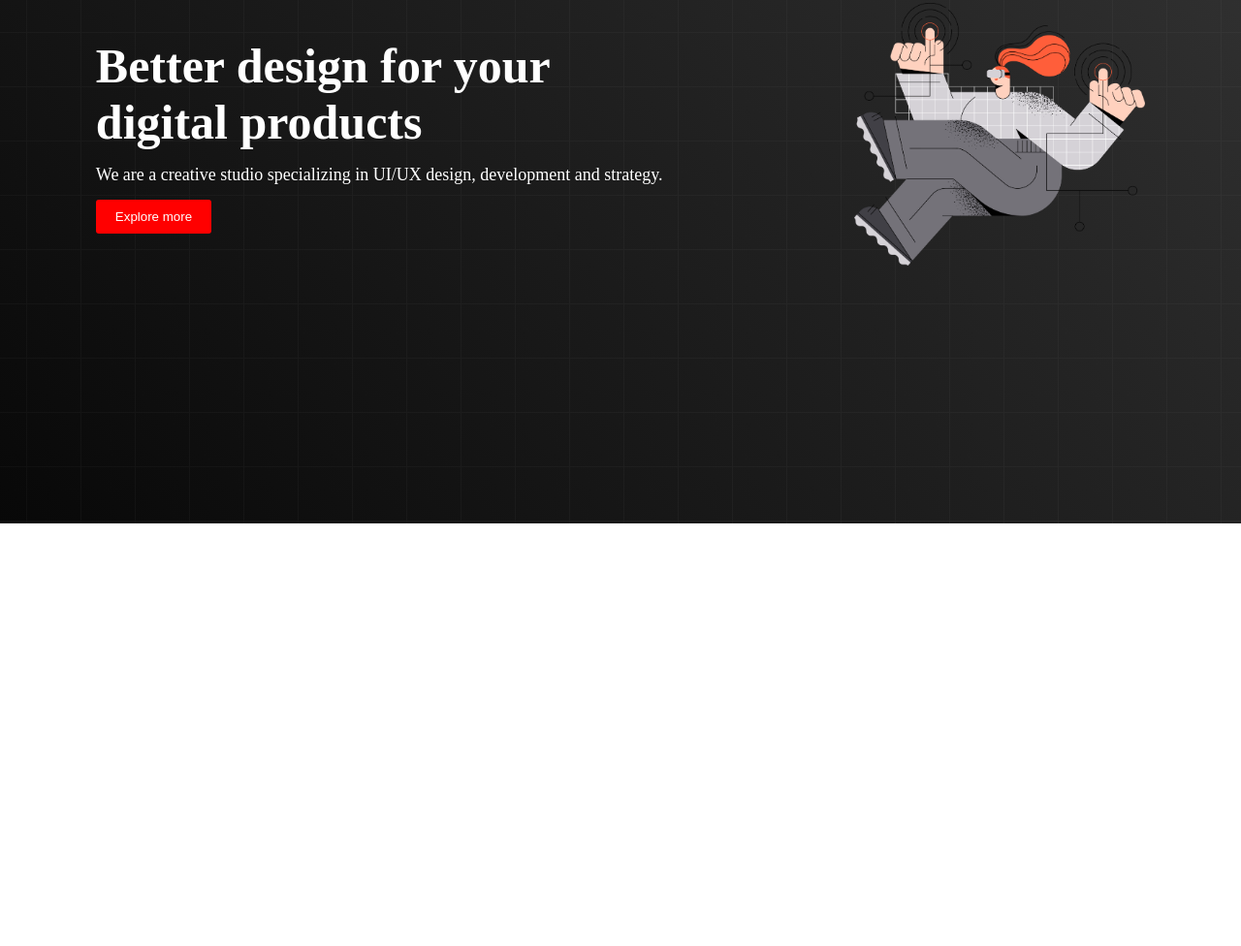
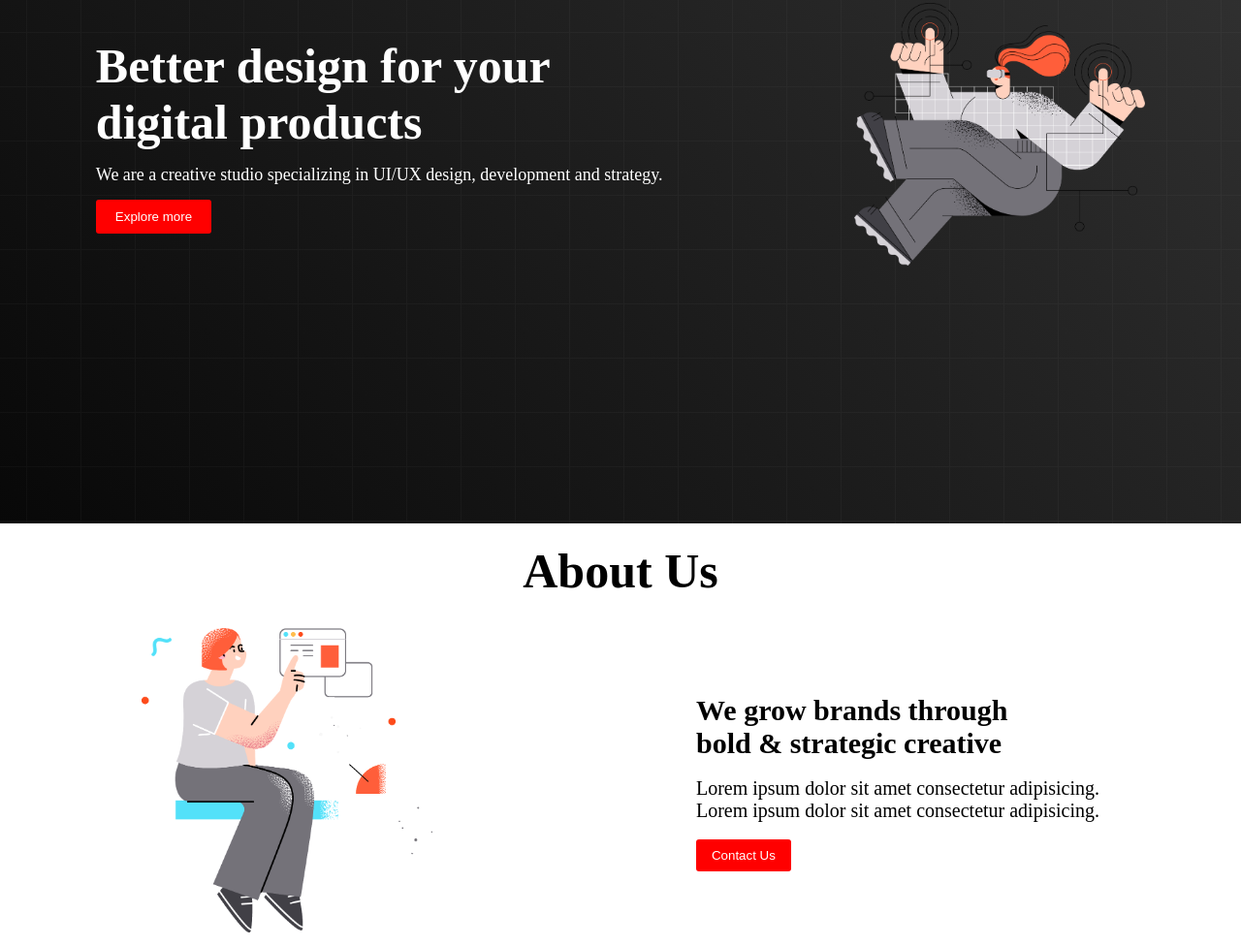
Before and after one commit to frustrated018/first-concept-website, a plain HTML site: page index.html in a window 1280 px wide. Shown: the part 329-1305 px from the top of the page at 97% size. Before the commit the page ends 869 px from the top, so only its background shows below. Drawn offline with Linux system fonts and the light colour scheme.

Commit message:
Made the about section

```diff
--- a/index.html
+++ b/index.html
@@ -8,7 +8,7 @@
 </head>
 <body>
     <header>
-        <!-- Done with the navigation part -->
+
         <nav>
             <div class="menu-container">
                 <div class="logo">
@@ -23,6 +23,7 @@
                 </div>
             </div>
         </nav>
+        <!-- Done with the navigation part -->
         <div class="banner-container">
             <div class="banner-img">
                 <img class="banner-img-1" src="./images/banner.png" alt="Banner image">
@@ -35,10 +36,29 @@
             <button class="btn">Explore more</button>
             </div>
         </div>
+        <!-- Done with the banner -->
 
     </header>
     <main>
+        <section>
+            <h1 class="about-heading">About Us</h1>
+            <div class="about-container">
+                <div class="about-info">
+                    <h1 id="about-info-heading">We grow brands through <br>
+                    bold & strategic creative</h1>
+                    <br>
+                    <p id="about-info-description">Lorem ipsum dolor sit amet consectetur adipisicing. <br>
+                     Lorem ipsum dolor sit amet consectetur adipisicing.</p>
+                     <br>
+                     <button class="btn-1">Contact Us</button>
 
+                </div>
+                <div class="about-photo">
+                    <img class="about-photo-1" src="./images/section.png" alt="A girl sitting and coding">
+                </div>
+            </div>
+            <!-- Done with the about section -->
+        </section>
     </main>
 <footer>
 
--- a/style.css
+++ b/style.css
@@ -60,3 +60,35 @@
     border-radius: 3px;
     border: none;
 }
+.about-container{
+    display: flex;
+    flex-direction: row-reverse;
+    justify-content: space-around;
+    align-items: center;
+    padding: 10px;
+}
+.about-heading{
+    text-align: center;
+    font-size: 50px;
+    font-weight: bold;
+    margin-bottom: 20px;
+    margin-top: 20px;
+}
+#about-info-heading{
+    font-weight: bold;
+    font-size: 30px;
+}
+#about-info-description{
+    font-size: 20px;
+    /* color: red; */
+}
+.btn-1{
+    color: white;
+    background-color: red;
+    padding: 9px 16px;
+    border-radius: 3px;
+    border: none;
+}
+.about-photo-1{
+    width: 300px;
+}
```
